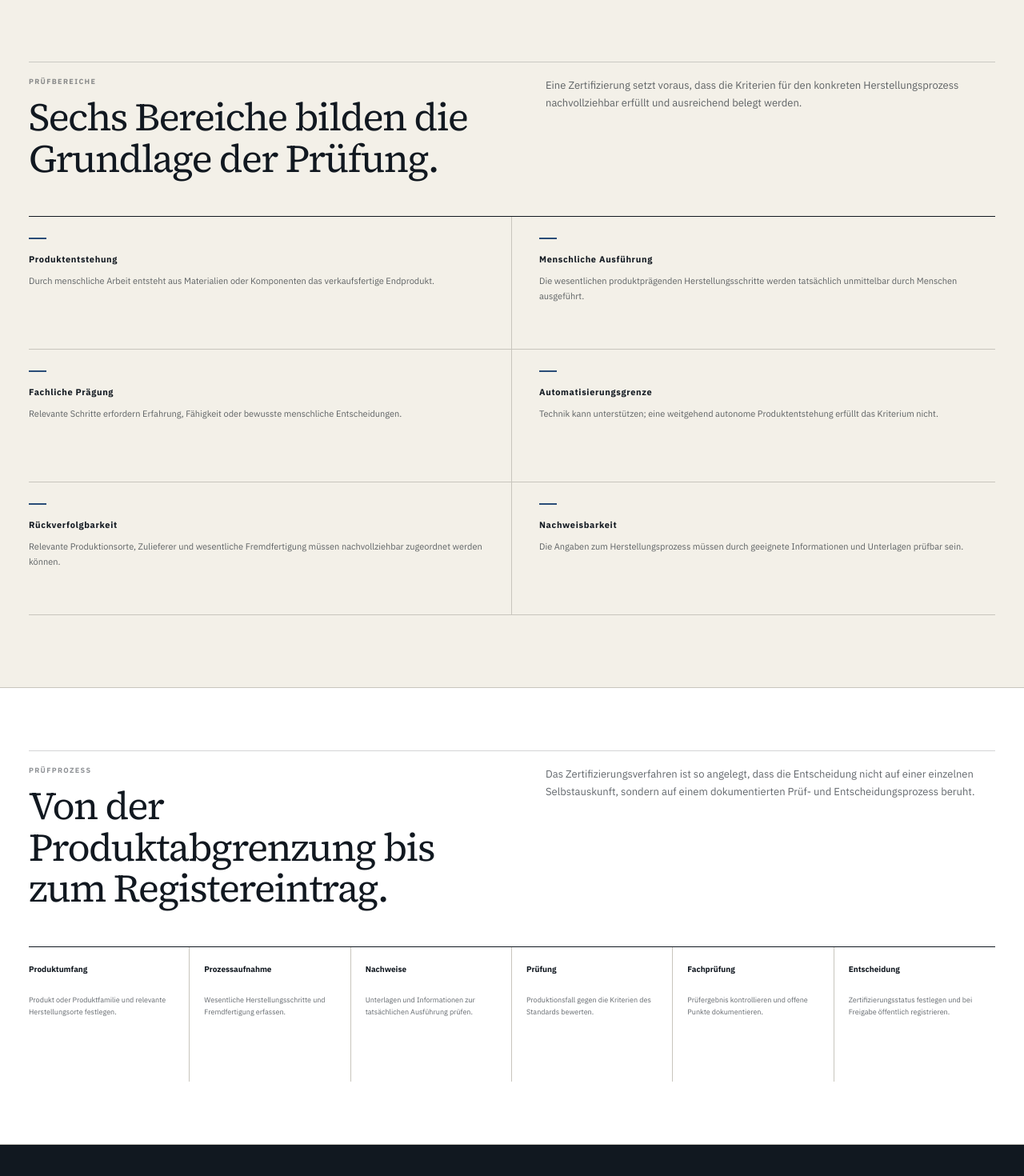
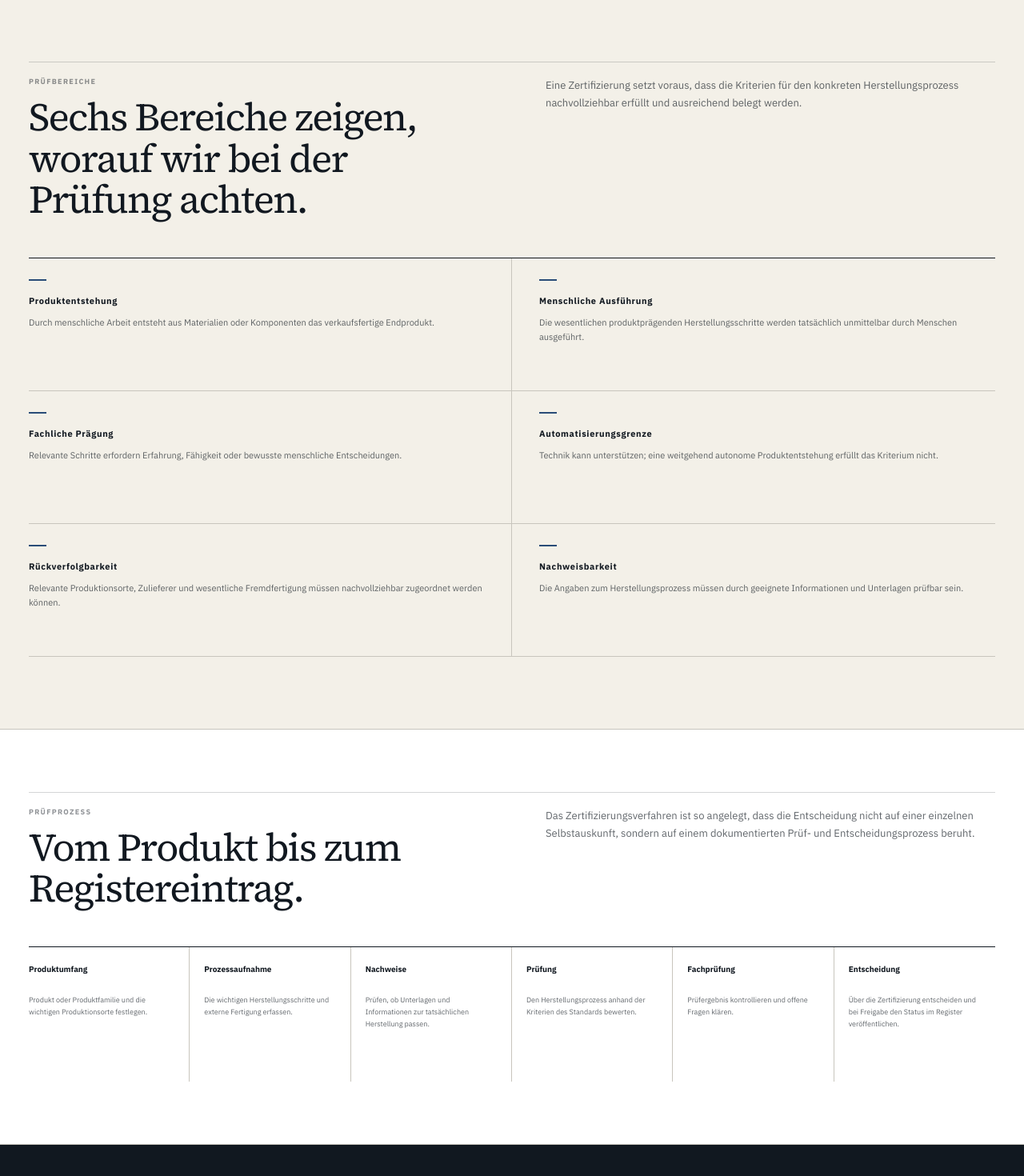
Before and after one commit to dennis-glaser-coder/human-certification-web, a Next.js app: page /standard in a window 1280 px wide. Shown: the part 620-2090 px from the top of the page at 80% size. Built offline with nearby package versions, Linux system fonts and the light colour scheme.

Commit message:
Rewrite standard page in precise plain German

```diff
--- a/src/app/standard/page.js
+++ b/src/app/standard/page.js
@@ -14,7 +14,7 @@ const criteria = [
 
 const cases = [
   ['Ledertasche: Zuschnitt und Fertigung durch Menschen', 'Grundsätzlich zertifizierbar', 'Die menschliche Herstellung prägt die Entstehung des Endprodukts.'],
-  ['Ledertasche: digitaler Zuschnitt, manuelle Montage und Finish', 'Einzelfall grundsätzlich zertifizierbar', 'Der digitale Teilprozess ersetzt nicht die wesentlichen weiteren Herstellungsschritte.'],
+  ['Ledertasche: digitaler Zuschnitt, manuelle Montage und Finish', 'Grundsätzlich möglich – im Einzelfall prüfen', 'Der digitale Teilprozess ersetzt nicht die wesentlichen weiteren Herstellungsschritte.'],
   ['Fertige Importtasche mit eigenem Label', 'Nicht zertifizierbar', 'Das verkaufsfertige Produkt existiert bereits vor dem eigenen Arbeitsschritt.'],
   ['Tisch: CNC-Zuschnitt, manuelle Anpassung, Montage und Finish', 'Grundsätzlich ja', 'Der automatisierte Zuschnitt ist ein Teilprozess; weitere wesentliche Herstellungsschritte erfolgen durch Menschen.'],
   ['Tisch weitgehend automatisch gefertigt, nur Finish von Hand', 'Nicht zertifizierbar', 'Die verbleibende menschliche Tätigkeit ist für die Produktentstehung nicht mehr wesentlich.'],
@@ -55,7 +55,7 @@ export default function StandardPage() {
         <div className="sectionIntro compact">
           <div>
             <div className="sectionNo">PRÜFBEREICHE</div>
-            <h2>Sechs Bereiche bilden die Grundlage der Prüfung.</h2>
+            <h2>Sechs Bereiche zeigen, worauf wir bei der Prüfung achten.</h2>
           </div>
           <p>
             Eine Zertifizierung setzt voraus, dass die Kriterien für den konkreten Herstellungsprozess
@@ -78,7 +78,7 @@ export default function StandardPage() {
           <div className="sectionIntro compact">
             <div>
               <div className="sectionNo">PRÜFPROZESS</div>
-              <h2>Von der Produktabgrenzung bis zum Registereintrag.</h2>
+              <h2>Vom Produkt bis zum Registereintrag.</h2>
             </div>
             <p>
               Das Zertifizierungsverfahren ist so angelegt, dass die Entscheidung nicht auf einer einzelnen Selbstauskunft,
@@ -87,12 +87,12 @@ export default function StandardPage() {
           </div>
 
           <div className="auditProcessGrid">
-            <article><strong>Produktumfang</strong><p>Produkt oder Produktfamilie und relevante Herstellungsorte festlegen.</p></article>
-            <article><strong>Prozessaufnahme</strong><p>Wesentliche Herstellungsschritte und Fremdfertigung erfassen.</p></article>
-            <article><strong>Nachweise</strong><p>Unterlagen und Informationen zur tatsächlichen Ausführung prüfen.</p></article>
-            <article><strong>Prüfung</strong><p>Produktionsfall gegen die Kriterien des Standards bewerten.</p></article>
-            <article><strong>Fachprüfung</strong><p>Prüfergebnis kontrollieren und offene Punkte dokumentieren.</p></article>
-            <article><strong>Entscheidung</strong><p>Zertifizierungsstatus festlegen und bei Freigabe öffentlich registrieren.</p></article>
+            <article><strong>Produktumfang</strong><p>Produkt oder Produktfamilie und die wichtigen Produktionsorte festlegen.</p></article>
+            <article><strong>Prozessaufnahme</strong><p>Die wichtigen Herstellungsschritte und externe Fertigung erfassen.</p></article>
+            <article><strong>Nachweise</strong><p>Prüfen, ob Unterlagen und Informationen zur tatsächlichen Herstellung passen.</p></article>
+            <article><strong>Prüfung</strong><p>Den Herstellungsprozess anhand der Kriterien des Standards bewerten.</p></article>
+            <article><strong>Fachprüfung</strong><p>Prüfergebnis kontrollieren und offene Fragen klären.</p></article>
+            <article><strong>Entscheidung</strong><p>Über die Zertifizierung entscheiden und bei Freigabe den Status im Register veröffentlichen.</p></article>
           </div>
         </div>
       </section>
@@ -136,7 +136,7 @@ export default function StandardPage() {
         <div className="shell scopeExclusionGrid">
           <div>
             <div className="sectionNo">NICHT GEGENSTAND DES STANDARDS</div>
-            <h2>Die zertifizierte Aussage bleibt bewusst eng gefasst.</h2>
+            <h2>Made by Human bleibt bewusst auf die menschliche Herstellung begrenzt.</h2>
           </div>
           <div className="exclusionList">
             {exclusions.map((item) => <span key={item}>{item}</span>)}
```
